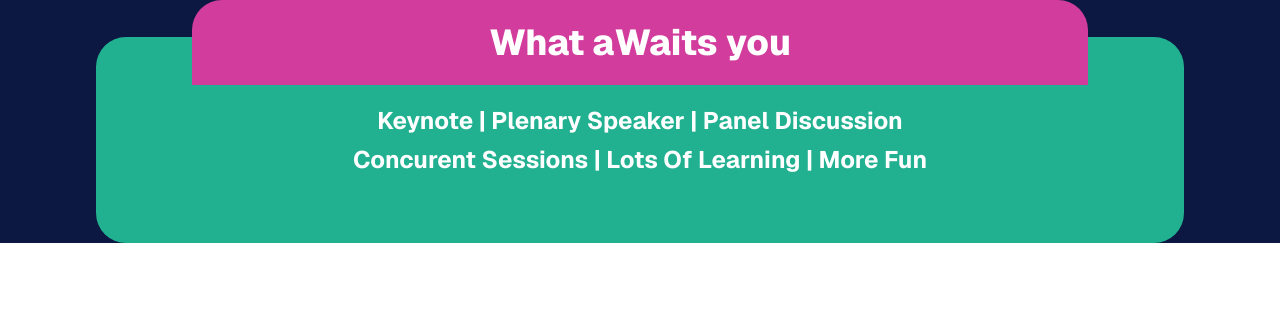
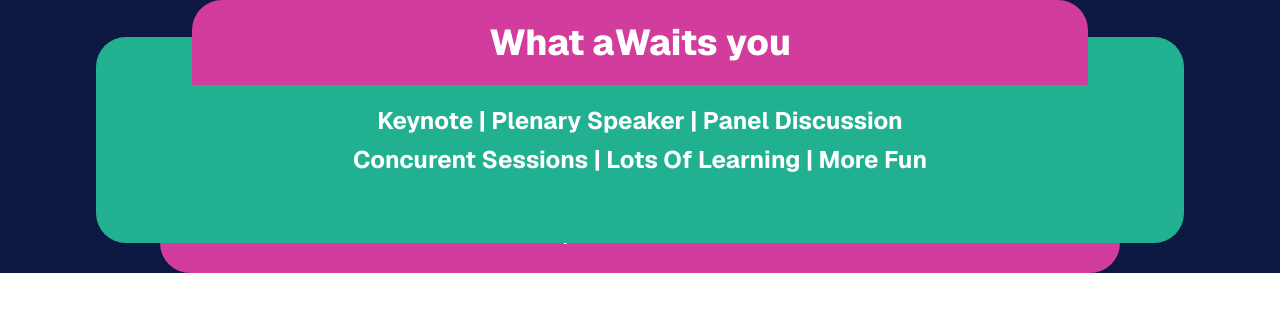
Before and after one commit to Amatcha-Boanerges/landingpage-paconf, a Next.js app: page / in a window 1280 px wide. Shown: the top 312 px of the page. Built offline with nearby package versions, Linux system fonts and the light colour scheme.

Commit message:
awaityou section, on last segment:added div and h3 for sub tittle

```diff
--- a/src/app/page.tsx
+++ b/src/app/page.tsx
@@ -13,7 +13,7 @@ export default function Home() {
             </h2>
 
           </div>
-          {/* middle segment of whatWaits you */}
+          {/* middle segment of whataWaits you */}
           <div className="z-20 px-6 py-16 text-center w-[90%] sm:w-[85%] rounded-[30px]"
             style={{ backgroundColor: '#21b191'}}
           >
@@ -24,6 +24,15 @@ export default function Home() {
             </p>
           </div>
           {/* Last segment of what await */}
+          <div className="z-10 -mt-12 px-6 py-6 text-center w-[85%] sm:w-[75%] rounded-b-[30px]"
+            style={{ backgroundColor: '#d23c9d'}}
+          >
+            <h3 className="text-[18px] sm:text-[20px] font-semibold">
+              Events speakers are drawn From:<br />
+
+            </h3>
+
+          </div>
 
         </section>
 
```
